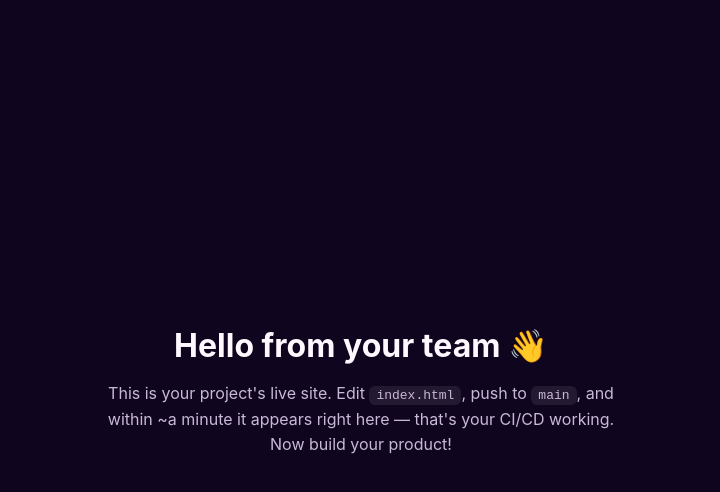
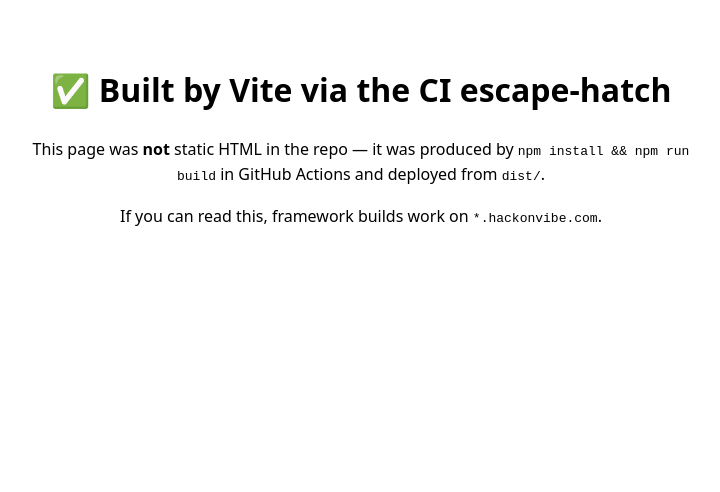
Before and after one commit to HackOnVibeCom/2026-07-eh-demo, a website: page index.html in a window 1280 px wide. Shown: the whole page, without its empty margins (279-999 px from the left). Drawn offline with Linux system fonts and the light colour scheme.

Commit message:
demo: minimal Vite app (escape-hatch build)

```diff
--- a/index.html
+++ b/index.html
@@ -1,10 +1,6 @@
 <!doctype html>
 <html lang="en">
-<head><meta charset="utf-8"><meta name="viewport" content="width=device-width, initial-scale=1"><title>HackOnVibe — team project</title>
-<style>body{margin:0;min-height:100vh;display:grid;place-items:center;background:#10051f;color:#fff8ff;font-family:Inter,system-ui,sans-serif;text-align:center}h1{font-size:2rem;margin:0 0 .4em}p{color:#c8b9d8;max-width:34rem;line-height:1.6}code{background:rgba(255,255,255,.08);padding:2px 7px;border-radius:6px}</style>
-</head>
-<body><main>
-<h1>Hello from your team 👋</h1>
-<p>This is your project's live site. Edit <code>index.html</code>, push to <code>main</code>, and within ~a minute it appears right here — that's your CI/CD working. Now build your product!</p>
-</main></body>
+  <head><meta charset="UTF-8" /><meta name="viewport" content="width=device-width, initial-scale=1.0" />
+  <title>Escape-hatch build demo</title></head>
+  <body><div id="app"></div><script type="module" src="/src/main.js"></script></body>
 </html>
--- /dev/null
+++ b/src/main.js
@@ -0,0 +1,7 @@
+document.querySelector('#app').innerHTML = `
+  <main style="font-family:system-ui;max-width:42rem;margin:4rem auto;text-align:center;line-height:1.6">
+    <h1>✅ Built by Vite via the CI escape-hatch</h1>
+    <p>This page was <b>not</b> static HTML in the repo — it was produced by
+    <code>npm install &amp;&amp; npm run build</code> in GitHub Actions and deployed from <code>dist/</code>.</p>
+    <p>If you can read this, framework builds work on <code>*.hackonvibe.com</code>.</p>
+  </main>`;
```
Also changed, not shown: package.json (added, +12 -0 lines).
